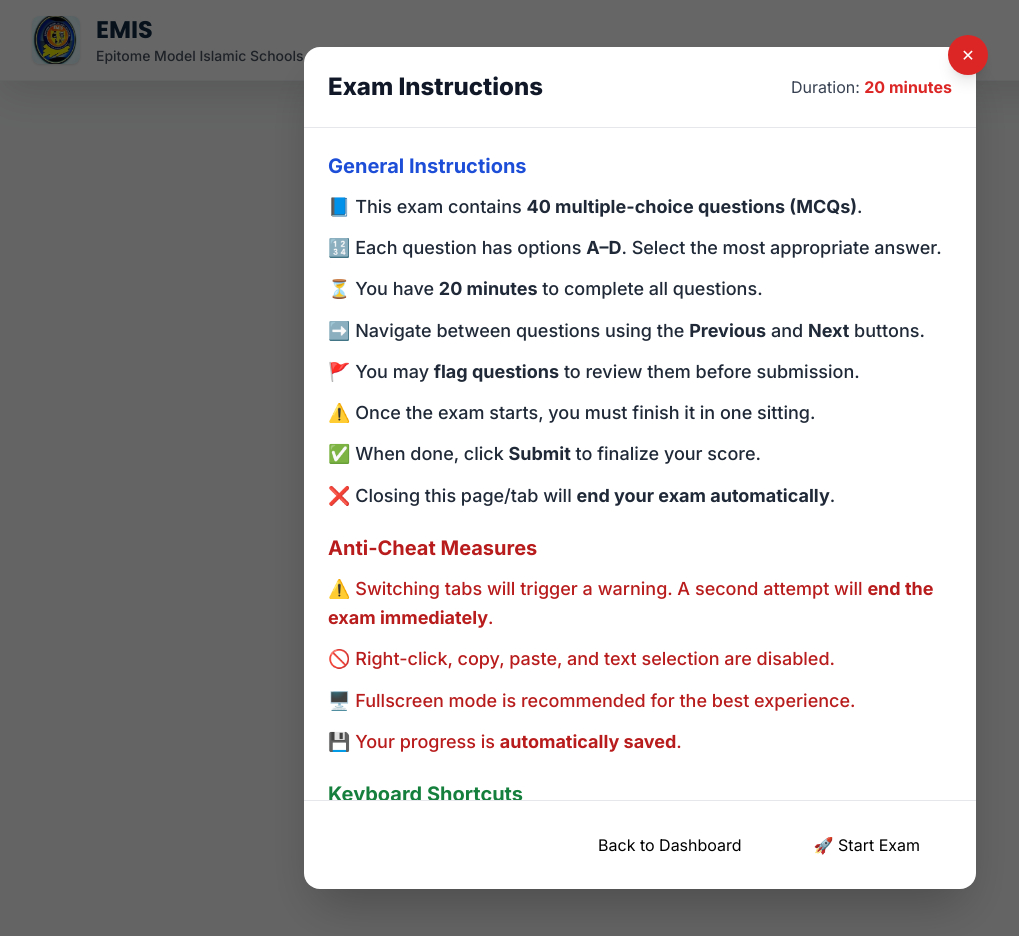
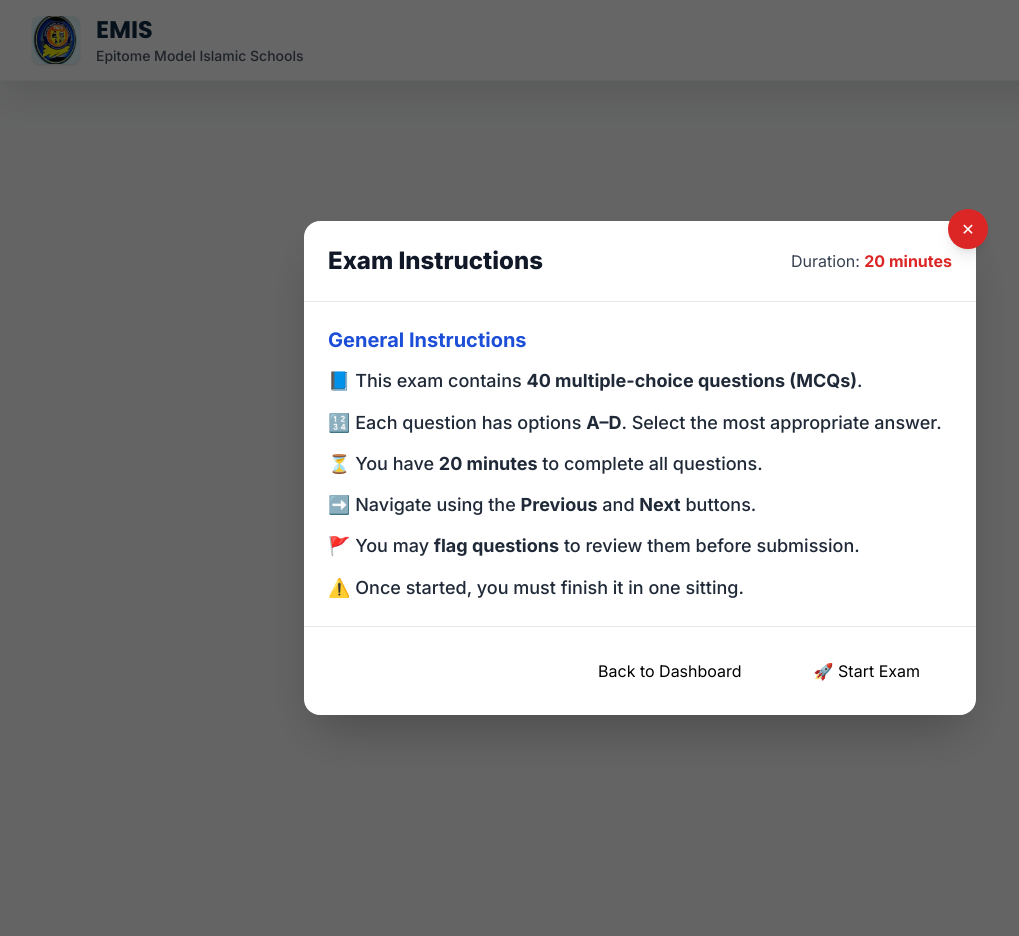
Before and after one commit to acetosyn/Emis-Exam-Portal, a Flask app: template templates/exam.html in a window 1280 px wide. Shown: the whole page, without its empty margins (0-1019 px from the left). Run offline with Flask 3, Linux system fonts and the light colour scheme; the template is opened without the code that fills it, so the values that code supplies are empty; some libraries are stand-ins or nearby versions.

```diff
--- a/templates/exam.html
+++ b/templates/exam.html
@@ -32,13 +32,8 @@
 <!-- Exam Instructions Modal -->
 <div id="instructionsModal" class="fixed inset-0 bg-black bg-opacity-60 flex items-center justify-center z-50 {% if exam_started %}hidden{% endif %}">
   <div class="bg-white rounded-2xl max-w-2xl mx-4 w-full shadow-2xl relative animate-fadeInUp flex flex-col max-h-[90vh]">
-
-    <!-- Modern Close Button -->
-    <a href="{{ url_for('user_portal') }}"
-       class="absolute -top-3 -right-3 bg-red-600 hover:bg-red-700 text-white rounded-full w-10 h-10 flex items-center justify-center shadow-lg transform transition hover:rotate-90"
-       aria-label="Close">
-      ✕
-    </a>
+    <!-- Close -->
+    <a href="{{ url_for('user_portal') }}" class="absolute -top-3 -right-3 bg-red-600 hover:bg-red-700 text-white rounded-full w-10 h-10 flex items-center justify-center shadow-lg transform transition hover:rotate-90">✕</a>
 
     <!-- Header -->
     <div class="modal-header flex items-center justify-between p-6 border-b border-gray-200">
@@ -56,44 +51,17 @@
           <li>📘 This exam contains <b>40 multiple-choice questions (MCQs)</b>.</li>
           <li>🔢 Each question has options <b>A–D</b>. Select the most appropriate answer.</li>
           <li>⏳ You have <b>20 minutes</b> to complete all questions.</li>
-          <li>➡️ Navigate between questions using the <b>Previous</b> and <b>Next</b> buttons.</li>
+          <li>➡️ Navigate using the <b>Previous</b> and <b>Next</b> buttons.</li>
           <li>🚩 You may <b>flag questions</b> to review them before submission.</li>
-          <li>⚠️ Once the exam starts, you must finish it in one sitting.</li>
-          <li>✅ When done, click <b>Submit</b> to finalize your score.</li>
-          <li>❌ Closing this page/tab will <b>end your exam automatically</b>.</li>
+          <li>⚠️ Once started, you must finish it in one sitting.</li>
         </ul>
-      </div>
-
-      <div>
-        <h3 class="text-xl font-bold text-red-700 mb-3">Anti-Cheat Measures</h3>
-        <ul class="space-y-3 text-red-700">
-          <li>⚠️ Switching tabs will trigger a warning. A second attempt will <b>end the exam immediately</b>.</li>
-          <li>🚫 Right-click, copy, paste, and text selection are disabled.</li>
-          <li>🖥️ Fullscreen mode is recommended for the best experience.</li>
-          <li>💾 Your progress is <b>automatically saved</b>.</li>
-        </ul>
-      </div>
-
-      <div>
-        <h3 class="text-xl font-bold text-green-700 mb-3">Keyboard Shortcuts</h3>
-        <div class="grid grid-cols-2 gap-3 text-base">
-          <div><kbd class="px-3 py-1 bg-gray-200 rounded-md font-bold">←</kbd> Previous</div>
-          <div><kbd class="px-3 py-1 bg-gray-200 rounded-md font-bold">→</kbd> Next</div>
-          <div><kbd class="px-3 py-1 bg-gray-200 rounded-md font-bold">1–4</kbd> Select Option</div>
-          <div><kbd class="px-3 py-1 bg-gray-200 rounded-md font-bold">F</kbd> Flag Question</div>
-        </div>
       </div>
     </div>
 
     <!-- Footer -->
-<!-- Footer -->
     <div class="modal-footer flex items-center justify-end p-6 border-t border-gray-200 space-x-4">
       <a href="{{ url_for('user_portal') }}" class="btn-secondary px-6 py-2">Back to Dashboard</a>
       <button id="startExamBtn" type="button" class="btn-primary px-8 py-2">🚀 Start Exam</button>
-</div>
-
-
-
     </div>
   </div>
 </div>
@@ -101,7 +69,7 @@
 <!-- Main Exam Interface -->
 <div id="examInterface" class="{% if not exam_started %}hidden{% endif %} min-h-screen bg-gray-50">
   <div class="flex h-screen">
-    <!-- Progress Sidebar -->
+    <!-- Sidebar -->
     <div class="w-80 bg-white shadow-lg border-r border-gray-200 flex flex-col">
       <div class="p-6 border-b border-gray-200">
         <h3 class="text-lg font-semibold text-gray-900 mb-4">Progress Overview</h3>
@@ -140,8 +108,7 @@
 
     <!-- Question Area -->
     <div class="flex-1 flex flex-col">
-      <div class="bg-white border-b border-gray-200 p-6">
-        <div class="flex items-center justify-between">
+      <div class="bg-white border-b border-gray-200 p-6 flex items-center justify-between">
         <div>
           <h2 class="text-xl font-semibold text-gray-900">
             Question <span id="currentQuestionNumber">1</span> of <span id="totalQuestions">0</span>
@@ -150,23 +117,20 @@
         </div>
         <button id="flagBtn" onclick="toggleFlag()" class="flex items-center space-x-2 px-3 py-2 border border-gray-300 rounded-lg hover:bg-yellow-50">
           <svg id="flagIcon" class="w-4 h-4 text-gray-400" fill="none" stroke="currentColor" viewBox="0 0 24 24">
-              <path stroke-linecap="round" stroke-linejoin="round" stroke-width="2" d="M3 21v-4m0 0V5a2 2 0 012-2h6.5l1 2H21l-3 6 3 6h-8.5l-1-2H5a2 2 0 00-2 2zm9-13.5V9"></path>
+            <path stroke-linecap="round" stroke-linejoin="round" stroke-width="2" d="M3 21v-4m0 0V5a2 2 0 012-2h6.5l1 2H21l-3 6 3 6h-8.5l-1-2H5a2 2 0 00-2 2z"></path>
           </svg>
           <span id="flagText">Flag</span>
         </button>
-        </div>
       </div>
 
       <div class="flex-1 p-6 overflow-y-auto">
         <div id="questionContent" class="max-w-4xl"></div>
       </div>
 
-      <div class="bg-white border-t border-gray-200 p-6">
-        <div class="flex items-center justify-between">
+      <div class="bg-white border-t border-gray-200 p-6 flex items-center justify-between">
         <button id="prevBtn" onclick="previousQuestion()" disabled class="btn-secondary px-6 py-2 disabled:opacity-50 disabled:cursor-not-allowed">← Previous</button>
         <div class="text-sm text-gray-600">Press <kbd class="px-2 py-1 bg-gray-100 rounded text-xs">F</kbd> to flag question</div>
         <button id="nextBtn" onclick="nextQuestion()" class="btn-primary px-6 py-2">Next →</button>
-        </div>
       </div>
     </div>
   </div>
@@ -204,9 +168,5 @@
 <script src="{{ url_for('static', filename='js/exam-core.js') }}"></script>
 <script src="{{ url_for('static', filename='js/exam-features.js') }}"></script>
 <script src="{{ url_for('static', filename='js/exam-realtime.js') }}"></script>
-
-<!-- 🔍 Debug -->
-<script>
-  console.log("✅ exam.html inline test script is running");
-</script>
+<script>console.log("✅ exam.html loaded")</script>
 {% endblock %}
```
Lines whose indentation alone changed are shown as unchanged.
